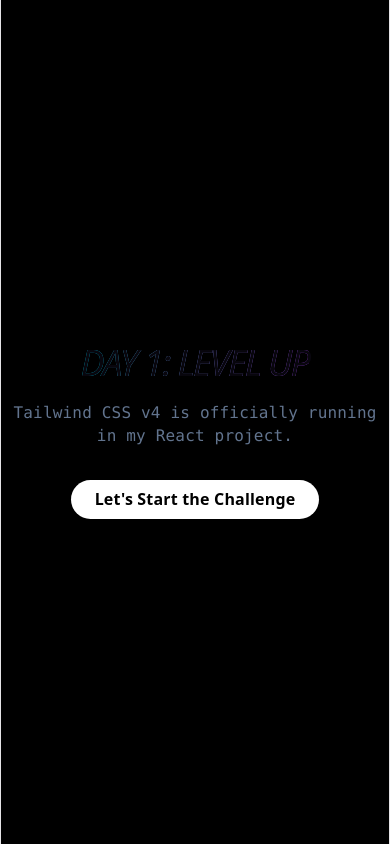
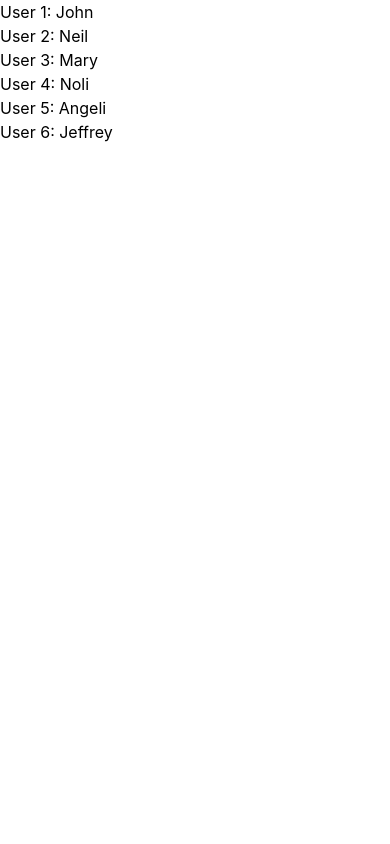
Before and after one commit to VCNtech-123/My-30-Days-of-React, a React (Vite) app: page / in a window 390 px wide. Built offline with nearby package versions, Linux system fonts and the light colour scheme.

Commit message:
Finished Day 2

```diff
--- a/src/App.jsx
+++ b/src/App.jsx
@@ -1,15 +1,10 @@
+
+import ShowUser from './components/Day2';
+
 export default function App() {
   return (
-    <div className="h-screen bg-black flex flex-col items-center justify-center">
-      <h1 className="text-6xl font-black text-transparent bg-clip-text bg-gradient-to-r from-cyan-400 to-purple-500 italic uppercase tracking-tighter">
-        Day 1: Level Up
-      </h1>
-      <p className="mt-4 text-slate-500 font-mono">
-        Tailwind CSS v4 is officially running in my React project.
-      </p>
-      <div className="mt-8 px-6 py-2 bg-white text-black font-bold rounded-full hover:scale-110 transition-transform cursor-pointer">
-        Let's Start the Challenge
-      </div>
+    <div>
+      <ShowUser />
     </div>
   )
 }
--- /dev/null
+++ b/src/components/Day2.jsx
@@ -0,0 +1,49 @@
+
+// Exercises
+
+//2
+const name = 'John Francis Vecina'
+
+const MyName = () => {
+    return <h1 className={"font-bold "}> {name} </h1>
+}
+
+//3
+
+const user = {
+    name: 'John Francis Vecina',
+    country: 'Philippines',
+    title: 'student',
+    gender: 'male',
+    email: 'johnvecina640@gmail.com',
+    phone: '0993 857 4301'
+}
+
+const MyInfo = () => {
+    return (
+        <div className="bg-blue-100">
+            <h1 className={'font-bold text-blue-500 text-center'}>{user.name}</h1>
+            <p>{user.country}</p>
+            <p>{user.title}</p>
+            <p>{user.gender}</p>
+            <p>{user.email}</p>
+            <p>{user.phone}</p>
+        </div>
+    )
+}
+
+//4
+let users = ['John', 'Neil', 'Mary', 'Noli', 'Angeli', 'Jeffrey']
+
+const ShowUser = () => {
+    return (
+        <ul>
+            {users.map((user, index) => <li key={user}>User {index + 1}: {user}</li>)}
+        </ul>
+    )
+}
+
+
+
+
+export default ShowUser;
--- a/src/index.css
+++ b/src/index.css
@@ -1,113 +1 @@
-@import "tailwindcss";
-
-:root {
-  --text: #6b6375;
-  --text-h: #08060d;
-  --bg: #fff;
-  --border: #e5e4e7;
-  --code-bg: #f4f3ec;
-  --accent: #aa3bff;
-  --accent-bg: rgba(170, 59, 255, 0.1);
-  --accent-border: rgba(170, 59, 255, 0.5);
-  --social-bg: rgba(244, 243, 236, 0.5);
-  --shadow:
-    rgba(0, 0, 0, 0.1) 0 10px 15px -3px, rgba(0, 0, 0, 0.05) 0 4px 6px -2px;
-
-  --sans: system-ui, 'Segoe UI', Roboto, sans-serif;
-  --heading: system-ui, 'Segoe UI', Roboto, sans-serif;
-  --mono: ui-monospace, Consolas, monospace;
-
-  font: 18px/145% var(--sans);
-  letter-spacing: 0.18px;
-  color-scheme: light dark;
-  color: var(--text);
-  background: var(--bg);
-  font-synthesis: none;
-  text-rendering: optimizeLegibility;
-  -webkit-font-smoothing: antialiased;
-  -moz-osx-font-smoothing: grayscale;
-
-  @media (max-width: 1024px) {
-    font-size: 16px;
-  }
-}
-
-@media (prefers-color-scheme: dark) {
-  :root {
-    --text: #9ca3af;
-    --text-h: #f3f4f6;
-    --bg: #16171d;
-    --border: #2e303a;
-    --code-bg: #1f2028;
-    --accent: #c084fc;
-    --accent-bg: rgba(192, 132, 252, 0.15);
-    --accent-border: rgba(192, 132, 252, 0.5);
-    --social-bg: rgba(47, 48, 58, 0.5);
-    --shadow:
-      rgba(0, 0, 0, 0.4) 0 10px 15px -3px, rgba(0, 0, 0, 0.25) 0 4px 6px -2px;
-  }
-
-  #social .button-icon {
-    filter: invert(1) brightness(2);
-  }
-}
-
-body {
-  margin: 0;
-}
-
-#root {
-  width: 1126px;
-  max-width: 100%;
-  margin: 0 auto;
-  text-align: center;
-  border-inline: 1px solid var(--border);
-  min-height: 100svh;
-  display: flex;
-  flex-direction: column;
-  box-sizing: border-box;
-}
-
-h1,
-h2 {
-  font-family: var(--heading);
-  font-weight: 500;
-  color: var(--text-h);
-}
-
-h1 {
-  font-size: 56px;
-  letter-spacing: -1.68px;
-  margin: 32px 0;
-  @media (max-width: 1024px) {
-    font-size: 36px;
-    margin: 20px 0;
-  }
-}
-h2 {
-  font-size: 24px;
-  line-height: 118%;
-  letter-spacing: -0.24px;
-  margin: 0 0 8px;
-  @media (max-width: 1024px) {
-    font-size: 20px;
-  }
-}
-p {
-  margin: 0;
-}
-
-code,
-.counter {
-  font-family: var(--mono);
-  display: inline-flex;
-  border-radius: 4px;
-  color: var(--text-h);
-}
-
-code {
-  font-size: 15px;
-  line-height: 135%;
-  padding: 4px 8px;
-  background: var(--code-bg);
-}
+@import 'tailwindcss'
```
Also changed, not shown: src/components/Day1.jsx (added).
